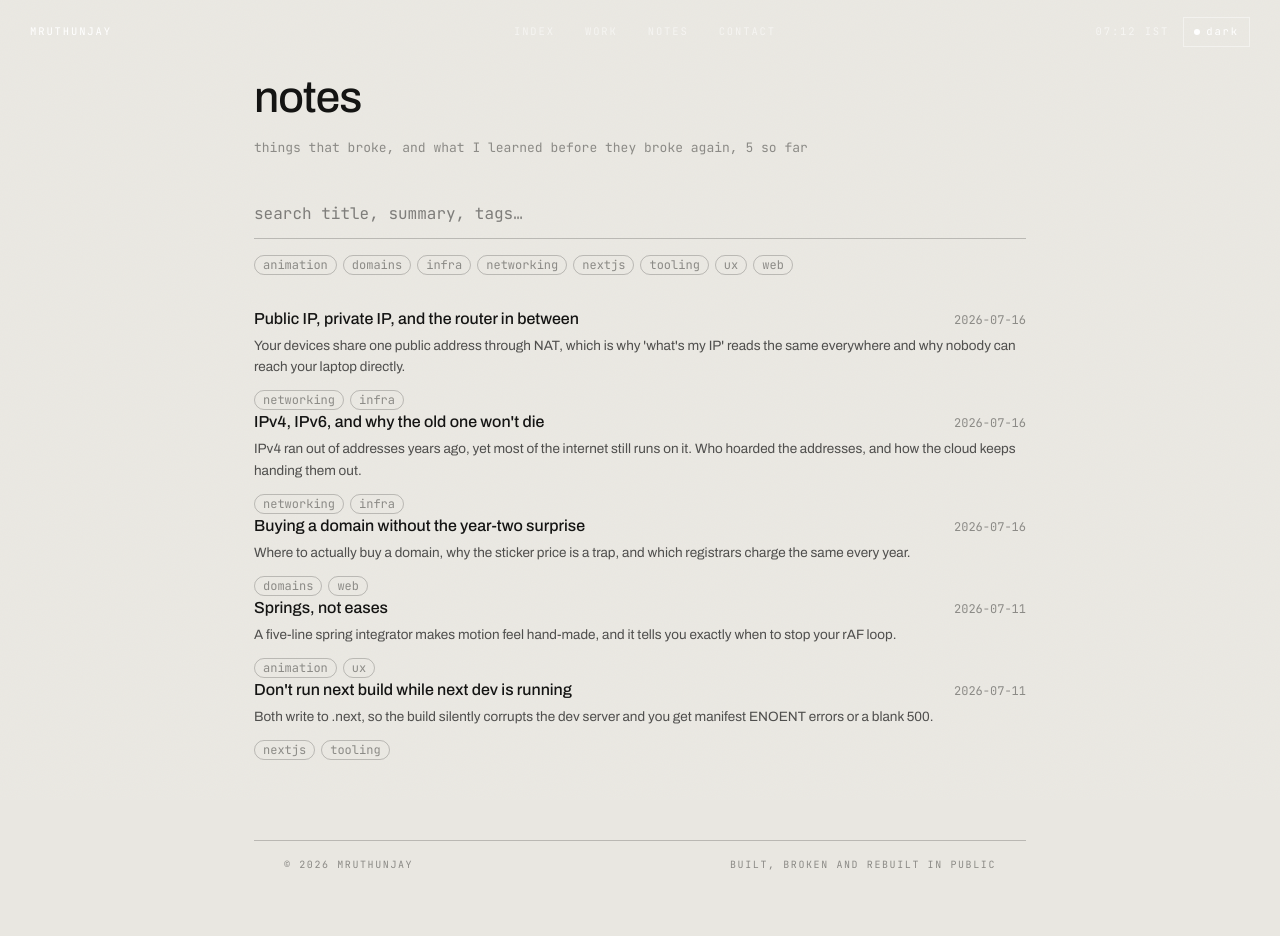
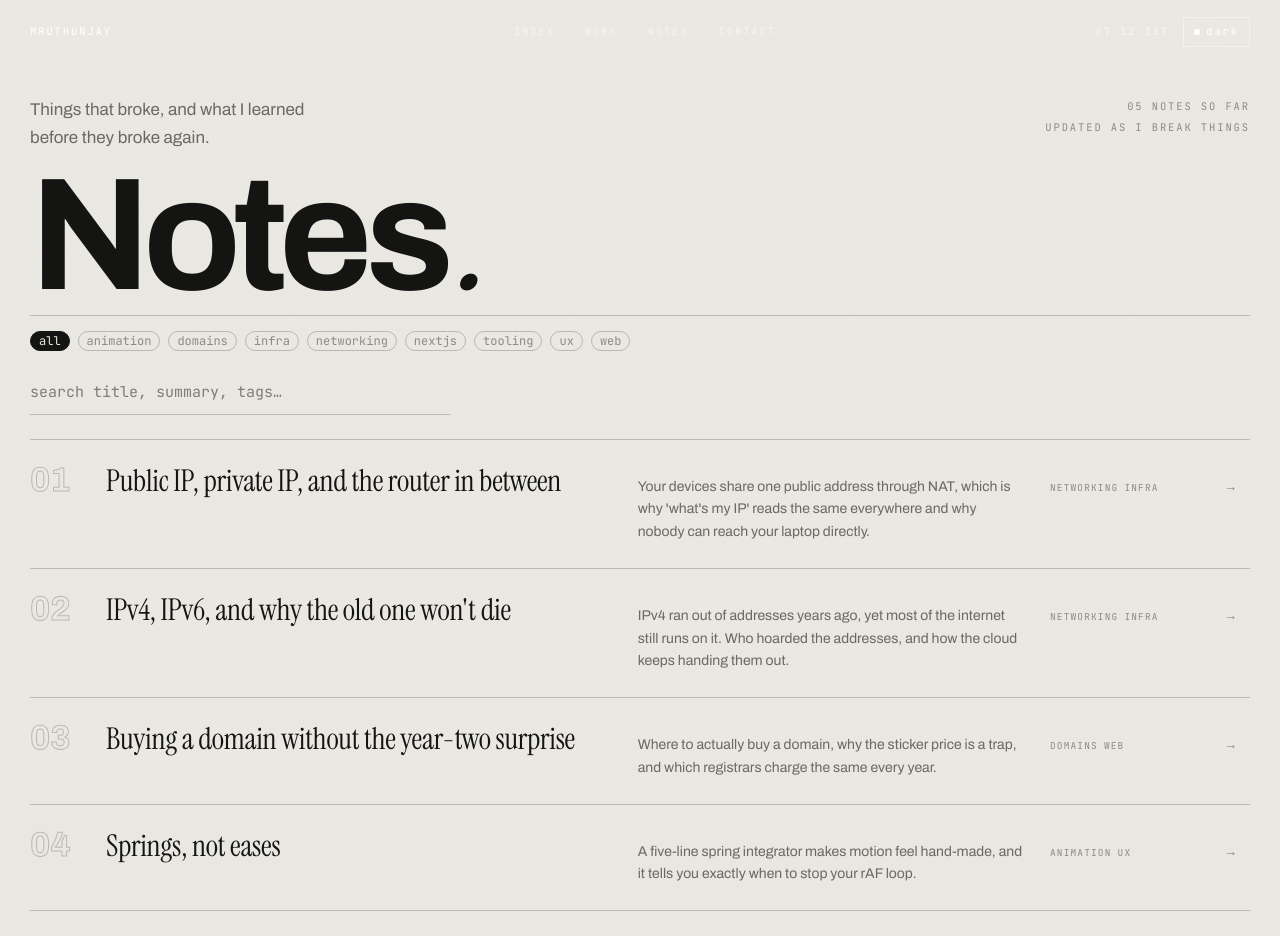
Before and after one commit to idk-mr4tyunjay/portfolio, a Next.js app: page /notes in a window 1280 px wide. Shown: the top 936 px of the page. Before the commit the page ends 888 px from the top, so only its background shows below. Built offline with nearby package versions, Linux system fonts and the light colour scheme; no server answers.

Commit message:
feat(notes): redesign notes page, remove dates from note UI, add Payflip app links

```diff
--- a/src/app/notes/page.tsx
+++ b/src/app/notes/page.tsx
@@ -2,6 +2,7 @@ import type { Metadata } from "next";
 import { Nav } from "@/components/home/Nav";
 import { Footer } from "@/components/home/Footer";
 import { NotesIndex } from "@/components/notes/NotesIndex";
+import { SITE } from "@/data/site";
 import { getAllNotes } from "@/lib/notes";
 import { OG_IMAGE } from "@/lib/seo";
 
@@ -30,12 +31,38 @@ export const metadata: Metadata = {
 
 export default function NotesPage() {
   return (
-    <div className="mx-auto max-w-[820px] px-6">
+    <>
       <Nav />
       <main>
         <NotesIndex notes={getAllNotes()} />
+        <section aria-label="Contact" className="relative overflow-hidden px-5 pt-6 pb-9 sm:px-[30px]">
+          <span className="text-[10.5px] tracking-[0.2em] uppercase" style={{ fontFamily: "var(--font-mono)", color: "var(--color-fg-muted)" }}>
+            contact
+          </span>
+          <h2 className="mt-6 font-bold" style={{ fontSize: "clamp(46px,11vw,180px)", lineHeight: 0.8, letterSpacing: "-0.055em" }}>
+            Have something
+            <br />
+            <span style={{ fontFamily: "var(--font-serif)", fontStyle: "italic", fontWeight: 400 }}>to build?</span>
+          </h2>
+          <div
+            className="mt-11 grid gap-7 pt-5"
+            style={{ gridTemplateColumns: "repeat(auto-fit, minmax(250px, 1fr))", borderTop: "1px solid var(--color-hairline)" }}
+          >
+            <p className="m-0 max-w-[34ch] text-[16px] leading-relaxed text-pretty" style={{ color: "var(--color-fg-secondary)" }}>
+              Or you&apos;re just here to inspect-element the CSS. Either way, hi.
+            </p>
+            <div className="flex flex-col items-start gap-2 text-[11px] tracking-[0.16em] uppercase" style={{ fontFamily: "var(--font-mono)" }}>
+              <a href={SITE.linkedin} target="_blank" rel="noreferrer" className="quiet-link">
+                linkedin ↗
+              </a>
+              <a href={SITE.github} target="_blank" rel="noreferrer" className="quiet-link">
+                github ↗
+              </a>
+            </div>
+          </div>
+        </section>
       </main>
       <Footer />
-    </div>
+    </>
   );
 }
--- a/src/components/home/NotesPreview.tsx
+++ b/src/components/home/NotesPreview.tsx
@@ -38,7 +38,7 @@ export function NotesPreview() {
             className="hidden text-[10px] tracking-[0.14em] uppercase sm:inline"
             style={{ fontFamily: "var(--font-mono)", color: "var(--color-fg-muted)" }}
           >
-            {note.tags[0] ?? "note"} · {note.date.slice(0, 4)}
+            {note.tags[0] ?? "note"}
           </span>
           <span
             className="text-right text-[10px] tracking-[0.14em] uppercase"
--- a/src/components/notes/NotesIndex.tsx
+++ b/src/components/notes/NotesIndex.tsx
@@ -5,23 +5,24 @@ import Link from "next/link";
 import type { NoteMeta } from "@/types";
 
 /*
-  Instant search. The full note index arrives serialized from the
-  server; filtering is a plain array scan (hundreds of notes = still instant).
-  Matches across title, summary, and tags; tag chips narrow further.
+  Notes index. A tag-pill filter (single-select, "all" by default) narrows
+  the list; the search box further filters within that by title/summary/tag.
+  No dates are shown — the reader doesn't need them, sort order already
+  handles recency.
 */
 
 export function NotesIndex({ notes }: { notes: NoteMeta[] }) {
   const [query, setQuery] = useState("");
-  const [activeTag, setActiveTag] = useState<string | null>(null);
+  const [activeTag, setActiveTag] = useState("all");
 
   const allTags = useMemo(
-    () => [...new Set(notes.flatMap((note) => note.tags))].sort(),
+    () => ["all", ...new Set(notes.flatMap((note) => note.tags))].sort((a, b) => (a === "all" ? -1 : b === "all" ? 1 : a.localeCompare(b))),
     [notes],
   );
 
   const q = query.trim().toLowerCase();
   const filtered = notes.filter((note) => {
-    if (activeTag && !note.tags.includes(activeTag)) return false;
+    if (activeTag !== "all" && !note.tags.includes(activeTag)) return false;
     if (!q) return true;
     return (
       note.title.toLowerCase().includes(q) ||
@@ -31,109 +32,112 @@ export function NotesIndex({ notes }: { notes: NoteMeta[] }) {
   });
 
   return (
-    <section aria-label="Notes" className="pt-16 pb-20">
-      <h1
-        className="fade-up m-0"
-        style={{ fontSize: "clamp(32px, 5vw, 44px)", fontWeight: 500, letterSpacing: "-0.02em" }}
-      >
-        notes
-      </h1>
-      <p
-        className="fade-up mt-2 mb-8 text-[13px]"
-        style={{
-          fontFamily: "var(--font-mono)",
-          color: "var(--color-fg-muted)",
-          animationDelay: "0.05s",
-        }}
-      >
-        things that broke, and what I learned before they broke again, {notes.length} so far
-      </p>
+    <section aria-label="Notes" className="relative px-5 pt-24 pb-16 sm:px-[30px]">
+      <div className="flex flex-wrap justify-between gap-7">
+        <p className="m-0 max-w-[30ch] text-[17px] leading-relaxed text-pretty" style={{ color: "var(--color-fg-secondary)" }}>
+          Things that broke, and what I learned before they broke again.
+        </p>
+        <p
+          className="m-0 text-right text-[10.5px] leading-[2] tracking-[0.18em] uppercase"
+          style={{ fontFamily: "var(--font-mono)", color: "var(--color-fg-muted)" }}
+        >
+          {String(notes.length).padStart(2, "0")} notes so far
+          <br />
+          updated as I break things
+        </p>
+      </div>
 
-      <input
-        type="search"
-        aria-label="Search notes"
-        placeholder="search title, summary, tags…"
-        value={query}
-        onChange={(e) => setQuery(e.target.value)}
-        className="fade-up w-full bg-transparent py-3 text-[16px] outline-none"
-        style={{
-          fontFamily: "var(--font-mono)",
-          color: "var(--color-fg)",
-          borderBottom: "1px solid var(--color-hairline)",
-          animationDelay: "0.1s",
-        }}
-      />
+      <div className="mt-5 overflow-hidden pb-[0.06em]">
+        <h1 className="m-0 font-bold" style={{ fontSize: "clamp(56px,12.5vw,196px)", lineHeight: 0.8, letterSpacing: "-0.05em" }}>
+          {"Notes".split("").map((letter, i) => (
+            <span
+              key={i}
+              className="inline-block"
+              style={{ animation: `letter-up 1s cubic-bezier(.16,1,.3,1) ${(0.05 * (i + 1)).toFixed(2)}s both` }}
+            >
+              {letter}
+            </span>
+          ))}
+          <span
+            className="ml-1 inline-block"
+            style={{ fontFamily: "var(--font-serif)", fontStyle: "italic", fontWeight: 400, animation: "letter-up 1s cubic-bezier(.16,1,.3,1) .32s both" }}
+          >
+            .
+          </span>
+        </h1>
+      </div>
 
-      {allTags.length > 0 && (
-        <div className="fade-up mt-4 flex flex-wrap gap-1.5" style={{ animationDelay: "0.15s" }}>
+      <div className="relative mt-3.5 pt-4">
+        <span
+          aria-hidden
+          className="absolute inset-x-0 top-0 h-px origin-left"
+          style={{ background: "var(--color-hairline)", animation: "sweep-in 1.1s cubic-bezier(.16,1,.3,1) .5s both" }}
+        />
+        <div role="tablist" aria-label="Filter notes by topic" className="flex flex-wrap gap-2">
           {allTags.map((tag) => {
             const active = tag === activeTag;
             return (
               <button
                 key={tag}
                 type="button"
-                onClick={() => setActiveTag(active ? null : tag)}
-                aria-pressed={active}
+                role="tab"
+                aria-selected={active}
+                onClick={() => setActiveTag(tag)}
                 className="chip chip-btn cursor-pointer"
-                style={
-                  active
-                    ? {
-                        color: "var(--color-bg)",
-                        background: "var(--color-accent)",
-                        borderColor: "var(--color-accent)",
-                      }
-                    : undefined
-                }
+                style={active ? { color: "var(--color-bg)", background: "var(--color-fg)", borderColor: "var(--color-fg)" } : undefined}
               >
                 {tag}
               </button>
             );
           })}
         </div>
-      )}
 
-      <ul className="mt-8">
+        <input
+          type="search"
+          aria-label="Search notes"
+          placeholder="search title, summary, tags…"
+          value={query}
+          onChange={(e) => setQuery(e.target.value)}
+          className="mt-5 w-full max-w-[420px] bg-transparent py-2.5 text-[15px] outline-none"
+          style={{ fontFamily: "var(--font-mono)", color: "var(--color-fg)", borderBottom: "1px solid var(--color-hairline)" }}
+        />
+      </div>
+
+      <div className="mt-6" style={{ borderTop: "1px solid var(--color-hairline)" }}>
         {filtered.length === 0 && (
-          <li
-            className="py-8 text-[13px]"
-            style={{ fontFamily: "var(--font-mono)", color: "var(--color-fg-muted)" }}
+          <p className="m-0 py-14 text-[22px]" style={{ fontFamily: "var(--font-serif)", fontStyle: "italic", color: "var(--color-fg-secondary)" }}>
+            Nothing filed under that topic yet.
+          </p>
+        )}
+        {filtered.map((note, index) => (
+          <Link
+            key={note.slug}
+            href={`/notes/${note.slug}`}
+            className="note-index-row grid grid-cols-[36px_1fr_auto] items-baseline gap-4 py-6 sm:grid-cols-[52px_minmax(0,1.7fr)_minmax(0,1.3fr)_150px_26px] sm:gap-6"
+            style={{ borderBottom: "1px solid var(--color-hairline)" }}
           >
-            nothing matches. fewer letters, clear the tag, or maybe I just haven&apos;t broken that one yet
-          </li>
-        )}
-        {filtered.map((note) => (
-          <li key={note.slug}>
-            <Link href={`/notes/${note.slug}`} className="work-row note-row block">
-              <span className="flex items-baseline gap-4">
-                <span className="work-name flex-1 text-[16px] font-medium">
-                  {note.title}
+            <span className="text-[34px] leading-[0.9] font-bold" style={{ color: "transparent", WebkitTextStroke: "1px var(--color-hairline)" }}>
+              {String(index + 1).padStart(2, "0")}
+            </span>
+            <span className="text-pretty" style={{ fontFamily: "var(--font-serif)", fontSize: "clamp(21px,2.4vw,30px)", lineHeight: 1.12, letterSpacing: "-0.01em" }}>
+              {note.title}
+            </span>
+            <span className="col-span-2 hidden text-[14px] leading-relaxed text-pretty sm:col-span-1 sm:block" style={{ color: "var(--color-fg-secondary)" }}>
+              {note.summary}
+            </span>
+            <span className="hidden flex-wrap gap-1.5 sm:flex">
+              {note.tags.map((tag) => (
+                <span key={tag} className="text-[9.5px] tracking-[0.12em] uppercase" style={{ fontFamily: "var(--font-mono)", color: "var(--color-fg-muted)" }}>
+                  {tag}
                 </span>
-                <span
-                  className="text-xs"
-                  style={{ fontFamily: "var(--font-mono)", color: "var(--color-fg-muted)" }}
-                >
-                  {note.date}
-                </span>
-              </span>
-              <span
-                className="mt-1 block text-[13.5px] leading-relaxed"
-                style={{ color: "var(--color-fg-body)" }}
-              >
-                {note.summary}
-              </span>
-              {note.tags.length > 0 && (
-                <span className="mt-3 flex flex-wrap gap-1.5">
-                  {note.tags.map((tag) => (
-                    <span key={tag} className="chip">
-                      {tag}
-                    </span>
-                  ))}
-                </span>
-              )}
-            </Link>
-          </li>
+              ))}
+            </span>
+            <span className="justify-self-end text-[13px] opacity-50 sm:justify-self-auto" style={{ fontFamily: "var(--font-mono)" }}>
+              →
+            </span>
+          </Link>
         ))}
-      </ul>
+      </div>
     </section>
   );
 }
--- a/src/data/experience.ts
+++ b/src/data/experience.ts
@@ -23,9 +23,10 @@ export const CASE_STUDIES: CaseStudy[] = [
       },
       { text: "Own the release pipeline: builds, crash reporting, and the 2am fixes." },
     ],
-    chips: ["settles · instant", "rails · stablecoin"],
+    chips: ["settles · instant", "rails · stablecoin", "ios · in review"],
     links: [
       { label: "payflip.xyz ↗", url: "https://payflip.xyz" },
+      { label: "google play ↗", url: "https://play.google.com/store/apps/details?id=xyz.payflip.app" },
       { label: "github ↗", url: "https://github.com/payflip-labs" },
       { label: "x ↗", url: "https://x.com/payflipxyz" },
     ],
```
Also changed, not shown: src/app/notes/[slug]/page.tsx (+11 -10 lines).
